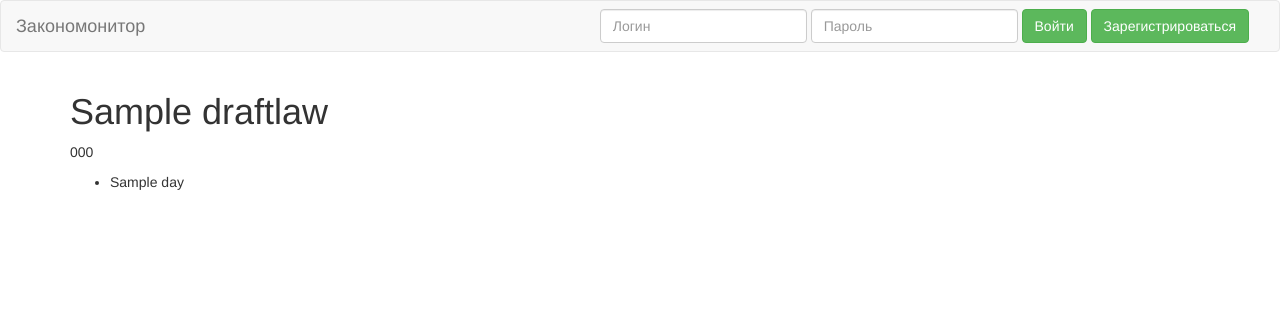
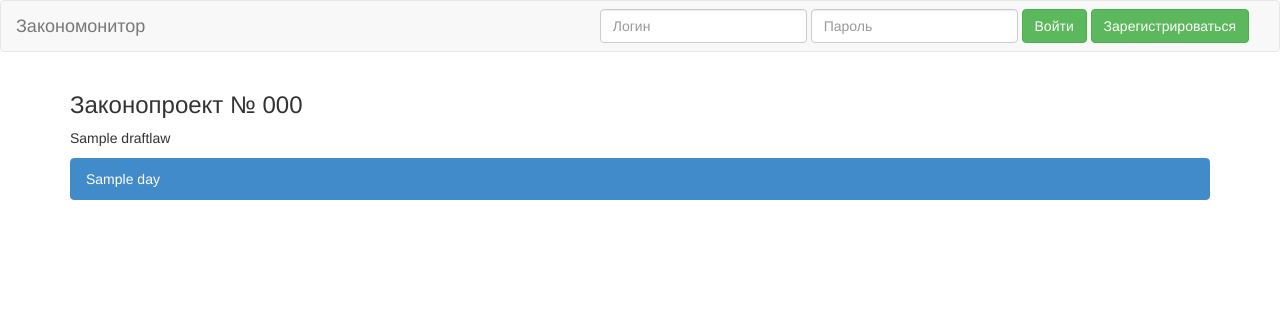
Before and after one commit to redlolgeerf/draftwatcher, a Django app: template templates/watcher/detail.html in a window 1280 px wide. Shown: the top 312 px of the page. Run offline with Django 3.2, Linux system fonts and the light colour scheme; tables that the repository leaves empty hold one stand-in row (values such as "Sample post"); the template is opened without the code that fills it: values that come from a table or form of the project are taken from there, most other values are stand-ins (such as "Sample title", 1, 10 or a date in 2020); some libraries are stand-ins or nearby versions.

Commit message:
detail page design

```diff
--- a/templates/watcher/detail.html
+++ b/templates/watcher/detail.html
@@ -3,18 +3,20 @@
 {% block body_block %}
 
     {% if draft %}
-    <h1> {{ draft.title }} </h1>
-    <p> {{ draft.number }} </p>
+    <h3>Законопроект № {{ draft.number }}</h3>
+    <p> {{ draft.title }} </p>
     {% else %}
         <p>Тут пока ничего нет</p>
     {% endif %}
 
     {% if history %}
-    <ul>
+      <div class="list-group">
         {% for day in history %}
-        <li>{{ day }}</li>
+        <a class="list-group-item {% if forloop.last %} active{% endif %}">
+        {{ day }}
+        </a>
         {% endfor %}
-    </ul>
+      </div>
     {% endif %}
 
     {% if user.is_authenticated %}
```
